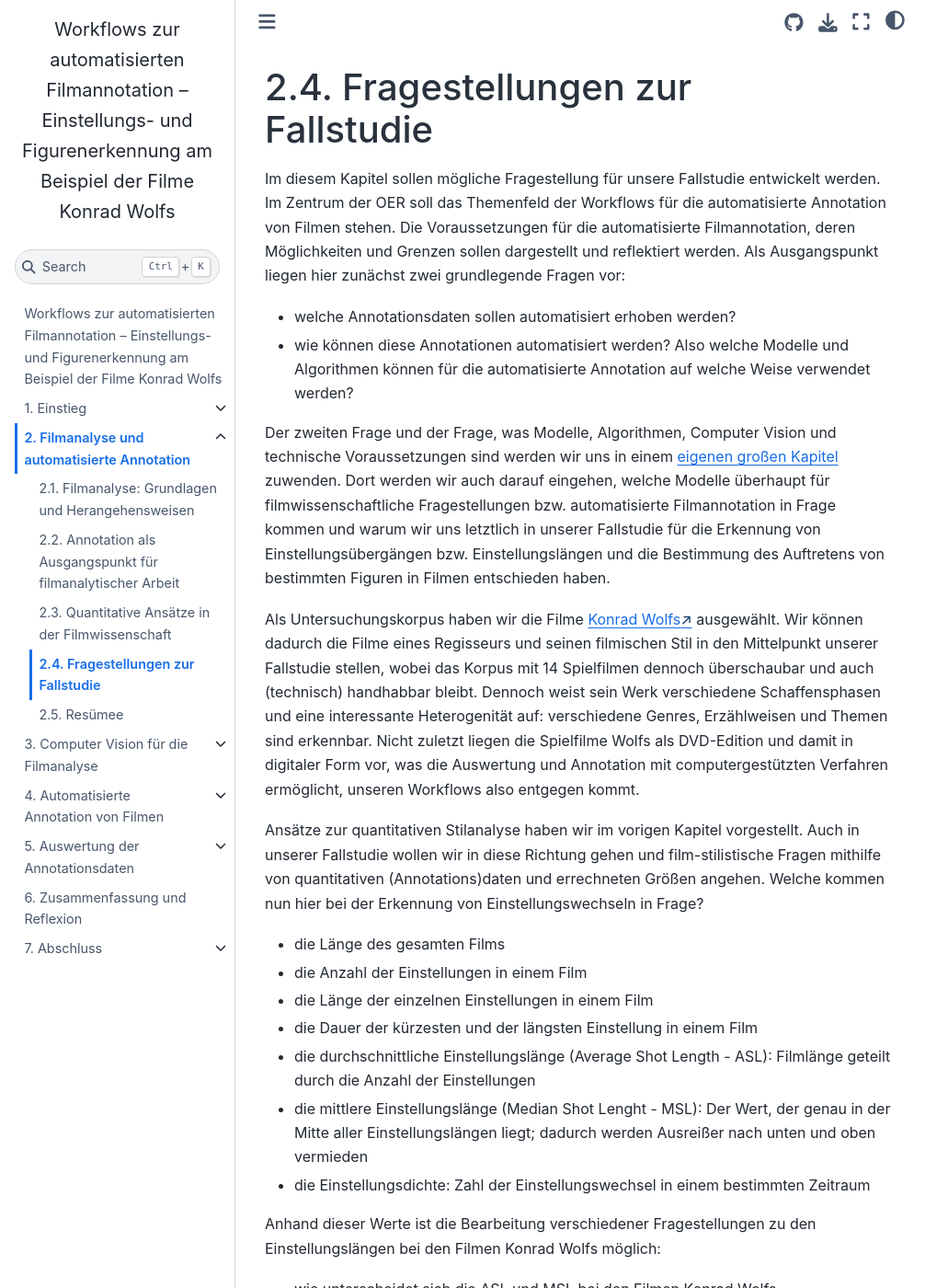
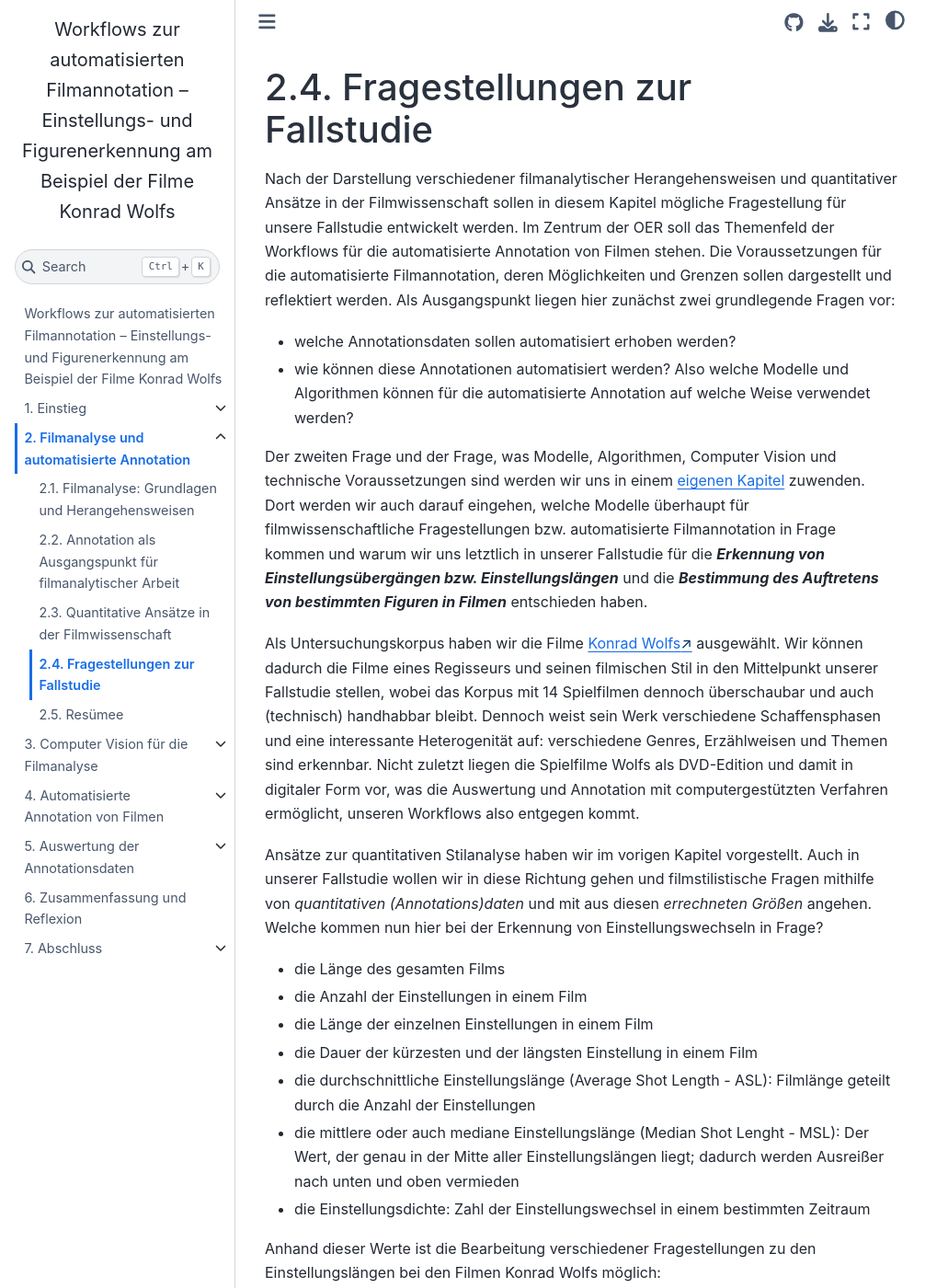
Before and after one commit to quadriga-dk/Bewegtes-Bild-Fallstudie-4, a Jupyter Book: the page built from filmanalyse/fragestellungen.md, in a window 1280 px wide and 1400 px high. Shown: the whole window at 92% size, without its empty margins (0-1031 px from the left). Built offline with Jupyter Book 1.0.4 settings and Sphinx 7.4.7 and the Sphinx Book theme 1.1.4, drawn with Linux system fonts in a browser that asks for light colours; pages that are not in the unit, such as notebooks, are missing from menus; some of the changed text lies outside the part shown.

Commit message:
Update fragestellungen.md

```diff
--- a/filmanalyse/fragestellungen.md
+++ b/filmanalyse/fragestellungen.md
@@ -1,20 +1,20 @@
 # Fragestellungen zur Fallstudie
-Im diesem Kapitel sollen mögliche Fragestellung für unsere Fallstudie entwickelt werden. Im Zentrum der OER soll das Themenfeld der Workflows für die automatisierte Annotation von Filmen stehen. Die Voraussetzungen für die automatisierte Filmannotation, deren Möglichkeiten und Grenzen sollen dargestellt und reflektiert werden. Als Ausgangspunkt liegen hier zunächst zwei grundlegende Fragen vor:
+Nach der Darstellung verschiedener filmanalytischer Herangehensweisen und quantitativer Ansätze in der Filmwissenschaft sollen in diesem Kapitel mögliche Fragestellung für unsere Fallstudie entwickelt werden. Im Zentrum der OER soll das Themenfeld der Workflows für die automatisierte Annotation von Filmen stehen. Die Voraussetzungen für die automatisierte Filmannotation, deren Möglichkeiten und Grenzen sollen dargestellt und reflektiert werden. Als Ausgangspunkt liegen hier zunächst zwei grundlegende Fragen vor:
 
 - welche Annotationsdaten sollen automatisiert erhoben werden?
 - wie können diese Annotationen automatisiert werden? Also welche Modelle und Algorithmen können für die automatisierte Annotation auf welche Weise verwendet werden?
 
-Der zweiten Frage und der Frage, was Modelle, Algorithmen, Computer Vision und technische Voraussetzungen sind werden wir uns in einem [eigenen großen Kapitel](../vision/einleitung.md) zuwenden. Dort werden wir auch darauf eingehen, welche Modelle überhaupt für filmwissenschaftliche Fragestellungen bzw. automatisierte Filmannotation in Frage kommen und warum wir uns letztlich in unserer Fallstudie für die Erkennung von Einstellungsübergängen bzw. Einstellungslängen und die Bestimmung des Auftretens von bestimmten Figuren in Filmen entschieden haben.
+Der zweiten Frage und der Frage, was Modelle, Algorithmen, Computer Vision und technische Voraussetzungen sind werden wir uns in einem [eigenen Kapitel](../vision/einleitung.md) zuwenden. Dort werden wir auch darauf eingehen, welche Modelle überhaupt für filmwissenschaftliche Fragestellungen bzw. automatisierte Filmannotation in Frage kommen und warum wir uns letztlich in unserer Fallstudie für die ***Erkennung von Einstellungsübergängen bzw. Einstellungslängen*** und die ***Bestimmung des Auftretens von bestimmten Figuren in Filmen*** entschieden haben.
 
 Als Untersuchungskorpus haben wir die Filme <a href="https://de.wikipedia.org/wiki/Konrad_Wolf" class="external-link" target="_blank">Konrad Wolfs</a> ausgewählt. Wir können dadurch die Filme eines Regisseurs und seinen filmischen Stil in den Mittelpunkt unserer Fallstudie stellen, wobei das Korpus mit 14 Spielfilmen dennoch überschaubar und auch (technisch) handhabbar bleibt. Dennoch weist sein Werk verschiedene Schaffensphasen und eine interessante Heterogenität auf: verschiedene Genres, Erzählweisen und Themen sind erkennbar. Nicht zuletzt liegen die Spielfilme Wolfs als DVD-Edition und damit in digitaler Form vor, was die Auswertung und Annotation mit computergestützten Verfahren ermöglicht, unseren Workflows also entgegen kommt.
 
-Ansätze zur quantitativen Stilanalyse haben wir im vorigen Kapitel vorgestellt. Auch in unserer Fallstudie wollen wir in diese Richtung gehen und film-stilistische Fragen mithilfe von quantitativen (Annotations)daten und errechneten Größen angehen. Welche kommen nun hier bei der Erkennung von Einstellungswechseln in Frage?
+Ansätze zur quantitativen Stilanalyse haben wir im vorigen Kapitel vorgestellt. Auch in unserer Fallstudie wollen wir in diese Richtung gehen und filmstilistische Fragen mithilfe von *quantitativen (Annotations)daten* und mit aus diesen *errechneten Größen* angehen. Welche kommen nun hier bei der Erkennung von Einstellungswechseln in Frage?
 - die Länge des gesamten Films
 - die Anzahl der Einstellungen in einem Film
 - die Länge der einzelnen Einstellungen in einem Film
 - die Dauer der kürzesten und der längsten Einstellung in einem Film
 - die durchschnittliche Einstellungslänge (Average Shot Length - ASL): Filmlänge geteilt durch die Anzahl der Einstellungen
-- die mittlere Einstellungslänge (Median Shot Lenght - MSL): Der Wert, der genau in der Mitte aller Einstellungslängen liegt; dadurch werden Ausreißer nach unten und oben vermieden
+- die mittlere oder auch mediane Einstellungslänge (Median Shot Lenght - MSL): Der Wert, der genau in der Mitte aller Einstellungslängen liegt; dadurch werden Ausreißer nach unten und oben vermieden
 - die Einstellungsdichte: Zahl der Einstellungswechsel in einem bestimmten Zeitraum
 
 Anhand dieser Werte ist die Bearbeitung verschiedener Fragestellungen zu den Einstellungslängen bei den Filmen Konrad Wolfs möglich:
```
Also changed, not shown: other parts of filmanalyse/fragestellungen.md (+1 -1 lines).
